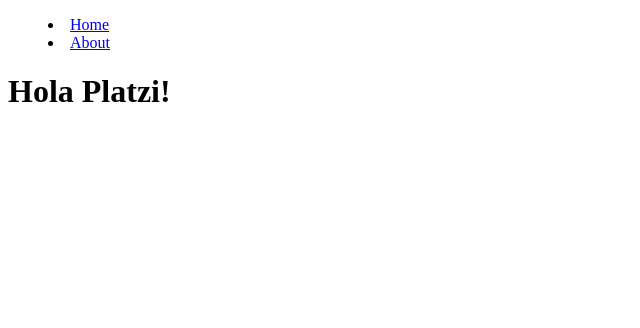
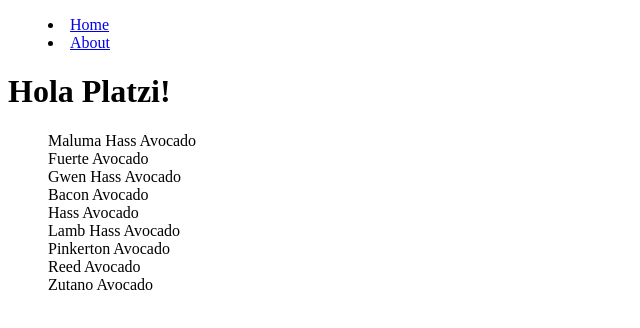
Before and after one commit to jpmjim/CNextjs, a Next.js app: page / in a window 1280 px wide. Shown: the top 328 px of the page, without its empty margins (0-640 px from the left). Built offline with nearby package versions, Linux system fonts and the light colour scheme.

Commit message:
Creando y consumiendo nuestra propia API

```diff
--- a/package.json
+++ b/package.json
@@ -7,6 +7,7 @@
     "dev": "next",
     "build": "next build",
     "start": "next start",
+    "debug": "NODE_OPTIONS=--'inspect' next",
     "type-check": "tsc --noEmit"
   },
   "repository": {
--- /dev/null
+++ b/pages/api/avo/[id].ts
@@ -0,0 +1,10 @@
+import { NextApiRequest, NextApiResponse } from "next";
+import DB from '@database';
+
+const allAvos = async (req: NextApiRequest, res: NextApiResponse) => {
+  const db = new DB();
+  const id = req.query.id;
+  const avo = await db.getById(id as string);// ok
+  res.status(200).json( avo );
+}
+export default allAvos;
--- a/pages/index.js
+++ b/pages/index.js
@@ -1,10 +1,27 @@
-import React from 'react';
+import React, { useEffect, useState } from 'react';
 import Navbar from '../components/Navbar/Navbar';
+
 const Home = () => {
+  const [productList, setProductList] = useState([]);
+  useEffect(() => {
+
+    window
+      .fetch('api/avo')
+      .then((res) => res.json())
+      .then(({ data, length}) => {
+        setProductList(data);
+      })
+  }, []);
+
   return (
     <div>
       <Navbar />
       <h1>Hola Platzi!</h1>
+      <ul>
+        {productList.map((product) => (
+          <div>{product.name}</div>
+        ))}
+        </ul>
     </div>
   )
 }
--- a/tsconfig.json
+++ b/tsconfig.json
@@ -31,6 +31,7 @@
   "include": [
     "next-env.d.ts",
     "**/*.ts",
-    "**/*.tsx"
+    "**/*.tsx",
+    "**/*.js",
   ]
 }
```
Also changed, not shown: 1 other file (tests, documents, lock files or other folders).
